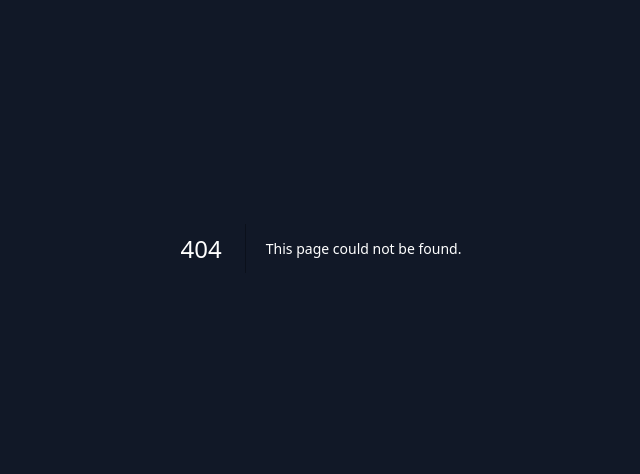
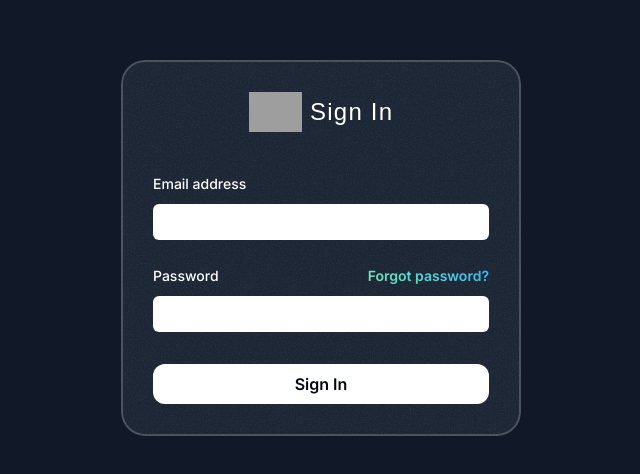
Before and after one commit to nazazulfiqi/porto-v3, a Next.js app: page /sign-in in a window 1280 px wide. Before the commit this address had no page. Shown: the part 152-626 px from the top of the page, without its empty margins (319-959 px from the left). Built offline with nearby package versions, Linux system fonts and the light colour scheme; grey boxes are pictures that could not be loaded; a web font is replaced by a local one.

Commit message:
feat(project): Implement project page with grid and list views, including navigation and filtering, using React-icons and Next.js routing, in `src/app/projects/page.tsx`, `src/modules/project/ProjectModule.tsx`

```diff
--- a/package.json
+++ b/package.json
@@ -14,6 +14,7 @@
     "next": "14.2.5",
     "react": "^18",
     "react-dom": "^18",
+    "react-icons": "^5.5.0",
     "tailwind-merge": "^2.4.0"
   },
   "devDependencies": {
--- /dev/null
+++ b/src/app/projects/page.tsx
@@ -0,0 +1,6 @@
+import ProjectModule from "@/modules/project/ProjectModule";
+import React from "react";
+
+export default function ProjectPage() {
+  return <ProjectModule />;
+}
--- /dev/null
+++ b/src/app/sign-in/page.tsx
@@ -0,0 +1,6 @@
+import SigninModule from "@/modules/sign-in/SigninModule";
+import React from "react";
+
+export default function SignInPage() {
+  return <SigninModule />;
+}
--- /dev/null
+++ b/src/modules/project/ProjectModule.tsx
@@ -0,0 +1,79 @@
+"use client";
+
+import Link from "next/link";
+import React from "react";
+import {
+  IoArrowBackCircleOutline,
+  IoGridOutline,
+  IoListOutline,
+} from "react-icons/io5";
+
+const ProjectModule = () => {
+  const [showGrid, setShowGrid] = React.useState(true);
+  const [showList, setShowList] = React.useState(false);
+
+  return (
+    <div className="py-16 pt-12 lg:py-24 lg:pt-20">
+      <div className="container">
+        <Link
+          href="/"
+          className="flex gap-2 hover:pl-3 transition-all duration-300 items-center mb-4 cursor-pointer w-[100px] "
+        >
+          <IoArrowBackCircleOutline size={18} />
+          <p className="text-lg">Back</p>
+        </Link>
+        <div className="border-b border-dashed">
+          <h1 className="text-3xl font-semibold mb-2">Projects</h1>
+
+          <p className="mb-6">
+            Showcasing my passion for technology, design, and problem-solving
+            through code.
+          </p>
+        </div>
+
+        <div className="w-full flex justify-between items-center mt-6">
+          <div className="md:w-1/3">
+            <input
+              type="email"
+              name="email"
+              id="email"
+              autoComplete="email"
+              required
+              className="block w-full rounded-md bg-white px-3 py-1.5 text-base text-gray-900 outline-1 -outline-offset-1 outline-gray-300 placeholder:text-gray-400 focus:outline-2 focus:-outline-offset-2 focus:outline-indigo-600 sm:text-sm/6"
+            />
+          </div>
+          <div className="flex items-center gap-3">
+            <button
+              className={`${
+                showGrid
+                  ? "bg-white hover:bg-slate-100  text-[#111] shadow-md"
+                  : "bg-[#111] text-white shadow-md"
+              } border border-slate-400`}
+              onClick={() => {
+                setShowGrid(!showGrid); // Fix: Use the new state value directly
+                setShowList(!showList);
+              }}
+            >
+              <IoGridOutline size={24} />
+            </button>
+            <button
+              className={`${
+                showList
+                  ? "bg-white hover:bg-slate-100  text-[#111] shadow-md"
+                  : "bg-[#111] text-white shadow-md"
+              }  border border-slate-400 `}
+              onClick={() => {
+                setShowGrid(!showGrid);
+                setShowList(!showList); // Fix: Use the new state value directly
+              }}
+            >
+              <IoListOutline size={24} />
+            </button>
+          </div>
+        </div>
+      </div>
+    </div>
+  );
+};
+
+export default ProjectModule;
--- /dev/null
+++ b/src/modules/sign-in/SigninModule.tsx
@@ -0,0 +1,83 @@
+import { Card } from "@/components/Card";
+import React from "react";
+
+const SigninModule = () => {
+  return (
+    <div className="container ">
+      <div className="flex justify-center items-center h-screen">
+        <Card className="p-8 w-[400px] ">
+          <div className="flex items-center justify-center gap-2">
+            <img
+              className="h-10 w-auto"
+              src="https://tailwindcss.com/plus-assets/img/logos/mark.svg?color=indigo&shade=600"
+              alt="Your Company"
+            />
+            <h2 className="text-center text-2xl/9  tracking-wider text-white font-serif">
+              Sign In
+            </h2>
+          </div>
+
+          <div className="mt-10 sm:mx-auto sm:w-full sm:max-w-sm">
+            <form className="space-y-6" action="#" method="POST">
+              <div>
+                <label
+                  htmlFor="email"
+                  className="block text-sm/6 font-medium text-white"
+                >
+                  Email address
+                </label>
+                <div className="mt-2">
+                  <input
+                    type="email"
+                    name="email"
+                    id="email"
+                    autoComplete="email"
+                    required
+                    className="block w-full rounded-md bg-white px-3 py-1.5 text-base text-gray-900 outline-1 -outline-offset-1 outline-gray-300 placeholder:text-gray-400 focus:outline-2 focus:-outline-offset-2 focus:outline-indigo-600 sm:text-sm/6"
+                  />
+                </div>
+              </div>
+
+              <div>
+                <div className="flex items-center justify-between">
+                  <label
+                    htmlFor="password"
+                    className="block text-sm/6 font-medium white"
+                  >
+                    Password
+                  </label>
+                  <div className="text-sm">
+                    <a
+                      href="#"
+                      className="font-semibold  bg-gradient-to-r from-emerald-300 to-sky-400 text-center text-transparent bg-clip-text "
+                    >
+                      Forgot password?
+                    </a>
+                  </div>
+                </div>
+                <div className="mt-2">
+                  <input
+                    type="password"
+                    name="password"
+                    id="password"
+                    autoComplete="current-password"
+                    required
+                    className="block w-full rounded-md bg-white px-3 py-1.5 text-base text-gray-900 outline-1 -outline-offset-1 outline-gray-300 placeholder:text-gray-400 focus:outline-2 focus:-outline-offset-2 focus:outline-indigo-600 sm:text-sm/6"
+                  />
+                </div>
+              </div>
+
+              <div>
+                <button className="bg-white text-gray-950 inline-flex items-center justify-center gap-2 mt-2 h-10 w-full rounded-xl font-semibold px-6">
+                  <span>Sign In</span>
+                </button>
+              </div>
+            </form>
+          </div>
+        </Card>
+      </div>
+    </div>
+  );
+};
+
+export default SigninModule;
--- a/src/sections/Projects.tsx
+++ b/src/sections/Projects.tsx
@@ -108,6 +108,14 @@ export const ProjectsSection = () => {
             </Card>
           ))}
         </div>
+        <div className="flex justify-center w-full">
+          <Link
+            href="/projects"
+            className="bg-white text-gray-950 inline-flex items-center justify-center gap-2 mt-8 h-12 w-full md:w-1/2  rounded-2xl font-semibold  px-6"
+          >
+            See All Projects
+          </Link>
+        </div>
       </div>
     </section>
   );
--- a/tailwind.config.ts
+++ b/tailwind.config.ts
@@ -5,6 +5,7 @@ const config: Config = {
     "./src/pages/**/*.{js,ts,jsx,tsx,mdx}",
     "./src/sections/**/*.{js,ts,jsx,tsx,mdx}",
     "./src/components/**/*.{js,ts,jsx,tsx,mdx}",
+    "./src/modules/**/*.{js,ts,jsx,tsx,mdx}",
     "./src/app/**/*.{js,ts,jsx,tsx,mdx}",
   ],
   theme: {
```
Also changed, not shown: 1 other file (tests, documents, lock files or other folders).
